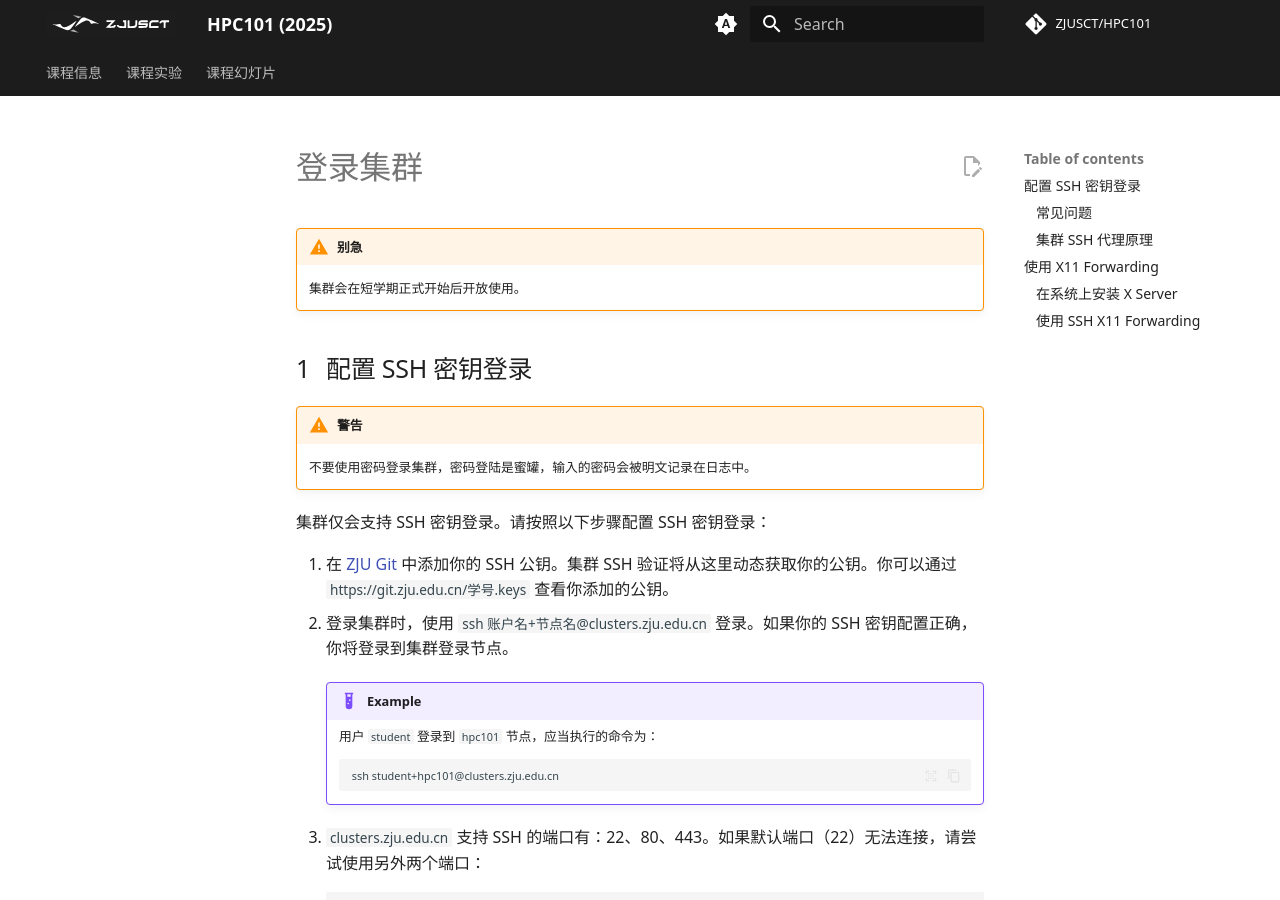
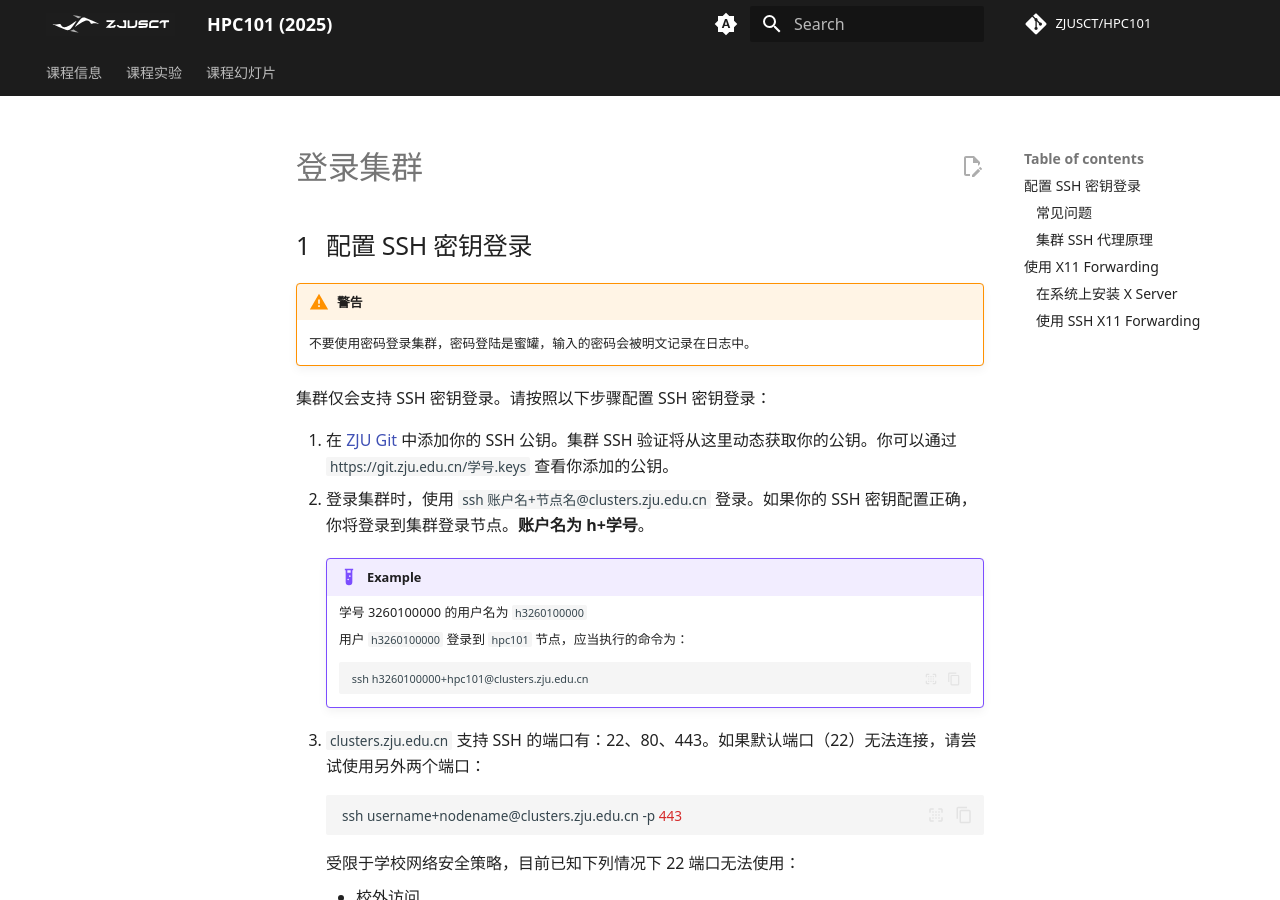
Before and after one commit to wys917/HPC101, an MkDocs documentation site: the page built from docs/guide/index.md, in a window 1280 px wide and 900 px high. Built offline with MkDocs 1.6.1 and Material for MkDocs 9.7.7, drawn with Linux system fonts in a browser that asks for light colours; some web fonts are replaced; comment, search, counter and statistics services are not loaded.

Commit message:
feat: update cluster login guide

````diff
--- a/docs/guide/index.md
+++ b/docs/guide/index.md
@@ -1,7 +1,4 @@
 # 登录集群
-
-!!! warning "别急"
-    集群会在短学期正式开始后开放使用。
 
 ## 配置 SSH 密钥登录
 
@@ -11,14 +8,16 @@
 集群仅会支持 SSH 密钥登录。请按照以下步骤配置 SSH 密钥登录：
 
 1. 在 [ZJU Git](https://git.zju.edu.cn/) 中添加你的 SSH 公钥。集群 SSH 验证将从这里动态获取你的公钥。你可以通过 `https://git.zju.edu.cn/学号.keys` 查看你添加的公钥。
-1. 登录集群时，使用 `ssh 账户名+节点名@clusters.zju.edu.cn` 登录。如果你的 SSH 密钥配置正确，你将登录到集群登录节点。
+1. 登录集群时，使用 `ssh 账户名+节点名@clusters.zju.edu.cn` 登录。如果你的 SSH 密钥配置正确，你将登录到集群登录节点。**账户名为 h+学号**。
 
     !!! example
 
-        用户 `student` 登录到 `hpc101` 节点，应当执行的命令为：
+        学号 3260100000 的用户名为 `h3260100000`
+
+        用户 `h3260100000` 登录到 `hpc101` 节点，应当执行的命令为：
 
         ```shell
-        ssh student+hpc101@clusters.zju.edu.cn
+        ssh h3260100000+hpc101@clusters.zju.edu.cn
         ```
 
 1. `clusters.zju.edu.cn` 支持 SSH 的端口有：22、80、443。如果默认端口（22）无法连接，请尝试使用另外两个端口：
````
